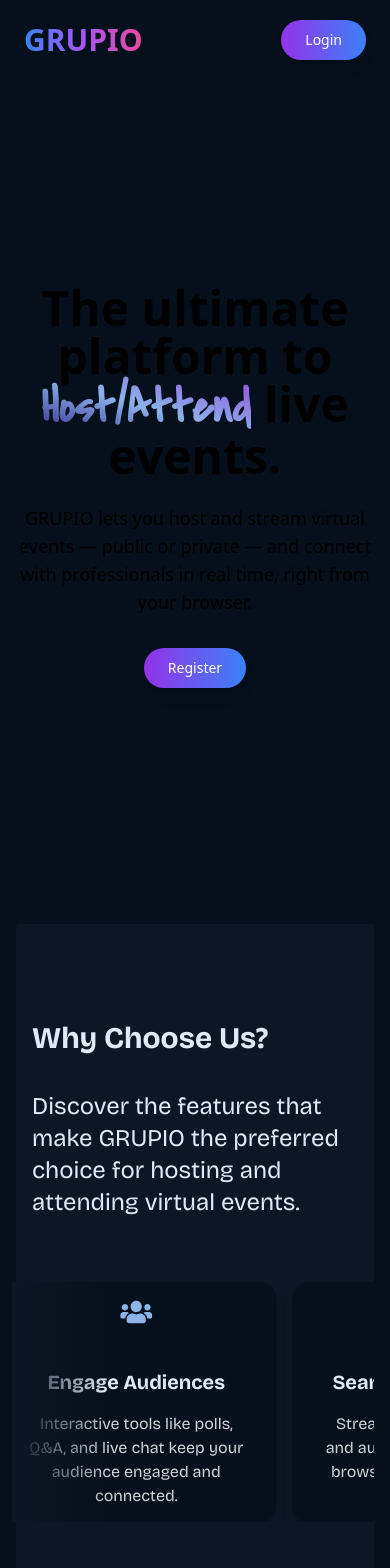
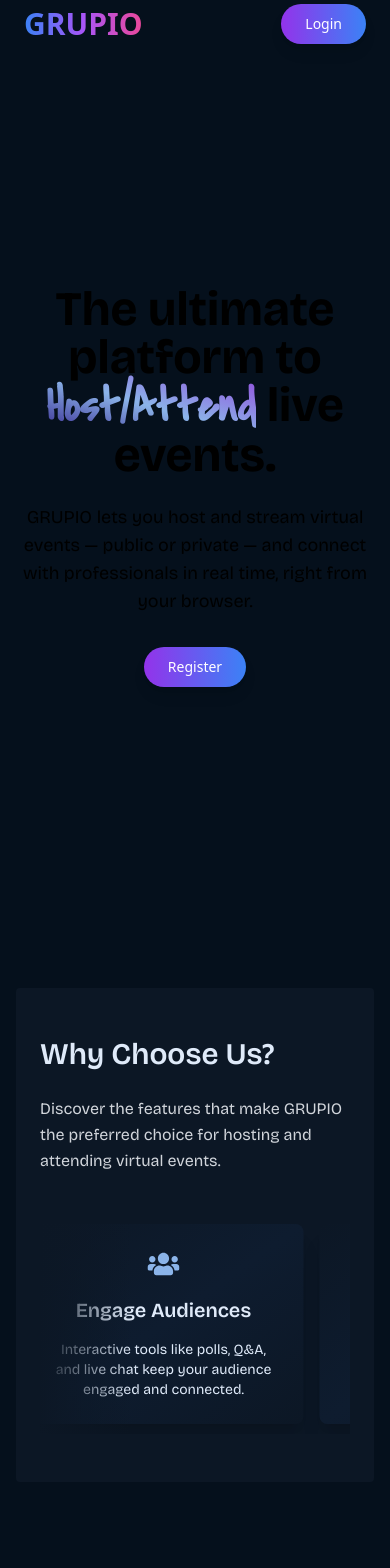
Before and after one commit to anant223/Eventopedia, a React (Vite) app: page / in a window 390 px wide. Shown: the top 1568 px of the page. Built offline with nearby package versions, Linux system fonts and the light colour scheme; a web font is replaced by a local one.

Commit message:
improve the feature section

```diff
--- a/src/components/Card/Card.jsx
+++ b/src/components/Card/Card.jsx
@@ -1,49 +1,19 @@
-import { StarIcon } from 'lucide-react'
+import { icons, StarIcon } from 'lucide-react'
 import React from 'react'
+import { FaRocket } from 'react-icons/fa';
 import { RiInstagramFill, RiLinkedinBoxFill, RiTwitterXFill } from 'react-icons/ri';
 import { Link } from 'react-router-dom';
 
-const Card = ({ img, name, number, numerOfEvents }) => {
+const Card = ({desc, img, title}) => {
   return (
-    <div className="rounded-xl border border-gray-700 shadow-lg bg-gray-700 flex flex-col overflow-hidden text-gray-200 font-roboto text-lg/3 p-2 h-48 w-full">
-      <div className="flex justify-center mb-4">
-        <div className="bg-white p-2 rounded-full">
-          <img
-            src="https://via.placeholder.com/100"
-            alt="Avatar"
-            className=" w-12 h-12 rounded-full object-cover"
-          />
-        </div>
-      </div>
-      <h2 className="text-xl/3 font-bold mb-4 text-white mx-auto">Shambhavi Mishra</h2>
-      <p className="text-sm text-gray-200 leading-relaxed mb-4 text-balance mx-auto">
-        Frontend Developer
-      </p>
-      <div className="flex justify-center gap-4">
-        <a
-          href="#"
-          className="bg-gray-200 p-2 rounded-full text-gray-500 hover:bg-gray-300 transition"
-          aria-label="Instagram"
-        >
-          <RiTwitterXFill />
-        </a>
-        <a
-          href="#"
-          className="bg-gray-200 p-2 rounded-full text-gray-500 hover:bg-gray-300 transition"
-          aria-label="Instagram"
-        >
-          <RiLinkedinBoxFill />
-        </a>
-        <a
-          href="#"
-          className="bg-gray-200 p-2 rounded-full text-gray-500 hover:bg-gray-300 transition"
-          aria-label="Instagram"
-        >
-          <RiInstagramFill />
-        </a>
-      </div>
+    <div className="bg-gradient-to-br from-[#0c1725] via-[#0e1c2f] to-[#0c1725] rounded-lg shadow-xl p-6 flex flex-col h-full justify-between items-center">
+      <div className="text-primary">{img}</div>
+      <h2 className="text-xl font-semibold mb-4">{title}</h2>
+      <p className="text-sm text-center">{desc}</p>
     </div>
   );
 };
 
+
+
 export default Card;
--- a/src/components/Features/Features.jsx
+++ b/src/components/Features/Features.jsx
@@ -1,6 +1,6 @@
 import React, { useRef, useState } from "react";
 import { motion } from "motion/react"
-import { Container } from "../index";
+import { Card, Container } from "../index";
 import {
   FaRocket,
   FaUsers,
@@ -15,8 +15,6 @@ import {
 const Features = () => {
   const containerRef = useRef(null);
   const contentRef = useRef(null);
-  const previousDuration = useRef(null);
-  const [duration, setD ] = useState()
   const [targetX, setTargetX] = useState(0);
 
   const features_list = [
@@ -68,59 +66,46 @@ const Features = () => {
 
 
   return (
-    <section id="features" className="text-text sm:pt-14 md:pt-16 lg:py-24 font-bricolage overflow-x-hidden ">
+    <section className=" text-text overflow-x-hidden font-bricolage py-16 sm:py-20 lg:py-24">
       <Container>
-        <div className="w-full rounded lg:flex lg:justify-between bg-[#0c1725] py-24 lg:px-12">
-          {/* Left Section */}
-          <motion.div
-            initial={{ opacity: 0, y: 40 }}
-            whileInView={{ opacity: 1, y: 0 }}
-            transition={{ duration: 0.8, delay: 0.2 }}
-            viewport={{ once: true }}
-            className="lg:w-1/2 lg:flex flex-col md:space-y-4 md:justify-center  px-4 lg:px-0"
-          >
-            <h2 className="text-3xl sm:text-3xl md:text-4xl lg:text-5xl font-bold font-bricolage leading-tight mb-4  lg:px-0">
+        <div className="w-full rounded bg-[#0c1725] flex flex-col lg:flex-row lg:justify-between lg:items-center lg:px-14 lg:py-24 px-6 py-12 gap-10">
+          <div className=" max-w-md lg:w-1/2">
+            <h2 className="text-3xl sm:text-4xl font-semibold mb-6 sm:mb-8">
               Why Choose Us?
             </h2>
-            <p
-              className="text-2xl sm:text-3xl md:text-4xl lg:text-3xl mt-8"
-            >
+            <p className="text-base sm:text-lg text-gray-300 leading-relaxed">
               Discover the features that make GRUPIO the preferred choice for
               hosting and attending virtual events.
             </p>
-          </motion.div>
-          {/* Right Section */}
-          <div
-            ref={containerRef}
-            className=" w-1/2 relative mt-16"
-          >
-            <div className="absolute -left-1 top-0 w-24 h-full bg-gradient-to-r from-[#0c1725] to-transparent z-10" />
-            <div className="inset-0 bg-[#0c1725]" style={{ clipPath: "inset(0 -100% 0 0)" }}>
+          </div>
+          <div ref={containerRef} className="w-1/2 relative">
+            <div className="absolute -left-1 top-0 h-full w-24 z-10 bg-gradient-to-r from-[#0c1725] to-transparent pointer-events-none" />
+            <div
+              className="inset-0 bg-[#0c1725]"
+              style={{ clipPath: "inset(0 -100% 0 0)" }}
+            >
               <motion.div
                 animate={{ x: targetX }}
-                transition={{ duration: 30,
-                repeatType:"loop",
-                repeat: Infinity, ease: "linear" }}
+                transition={{
+                  duration: 30,
+                  repeatType: "loop",
+                  repeat: Infinity,
+                  ease: "linear",
+                }}
                 className="flex items-center px-4 gap-4  shadow-gray-400  overflow-ellipsis translate-x-[56px]"
                 ref={contentRef}
               >
                 {features_list.map((feature, index) => (
-                  <motion.div
+                  <div
                     key={index}
-                    initial={{ opacity: 0, x: 40 }}
-                    whileInView={{ opacity: 1, x: 0 }}
-                    transition={{ duration: 0.4, delay: 0.1, ease: "easeOut" }}
-                    viewport={{ once: true }}
-                    className={` bg-background rounded-2xl lg:p-6 p-8 flex shadow-lg flex-col items-center justify-center w-full lg:min-w-[440px] min-w-[280px] h-[240px] sm:min-h-[340px] `}
+                    className="flex-shrink-0 w-[280px] md:w-[300px]"
                   >
-                    <div className="mb-6 text-4xl">{feature.icon}</div>
-                    <h3 className="text-xl sm:text-2xl font-bold mb-4 text-center">
-                      {feature.title}
-                    </h3>
-                    <p className="text-base sm:text-lg text-gray-300 text-center">
-                      {feature.description}
-                    </p>
-                  </motion.div>
+                    <Card
+                      img={feature.icon}
+                      title={feature.title}
+                      desc={feature.description}
+                    />
+                  </div>
                 ))}
               </motion.div>
             </div>
@@ -132,3 +117,30 @@ const Features = () => {
 };
 
 export default Features;
+
+// {/* <section className="text-text font-bricolage overflow-x-hidden">
+//       <div className="flex items-center justify-between m-[0px_auto] max-w-7xl px-4 h-full">
+//         <div className="w-full rounded lg:flex lg:justify-between bg-[#0c1725] py-24 lg:px-12">
+//           {/* Left Section */}
+//           <motion.div
+//             initial={{ opacity: 0, y: 40 }}
+//             whileInView={{ opacity: 1, y: 0 }}
+//             transition={{ duration: 0.8, delay: 0.2 }}
+//             viewport={{ once: true }}
+//             className="lg:w-1/2 lg:flex flex-col md:space-y-4 md:justify-center  px-4 lg:px-0"
+//           >
+//             <h2 className="text-3xl sm:text-3xl md:text-4xl lg:text-5xl font-bold font-bricolage leading-tight mb-4  lg:px-0">
+//               Why Choose Us?
+//             </h2>
+//             <p className="text-2xl sm:text-3xl md:text-4xl lg:text-3xl mt-8">
+//               Discover the features that make GRUPIO the preferred choice for
+//               hosting and attending virtual events.
+//             </p>
+//           </motion.div>
+//           {/* Right Section */}
+//           <div ref={containerRef} className=" w-1/2 relative mt-16">
+//
+//           </div>
+//         </div>
+//       </div>
+//     </section> */}
--- a/src/components/Header/Header.jsx
+++ b/src/components/Header/Header.jsx
@@ -1,6 +1,6 @@
 import React, { useEffect, useRef, useState } from "react";
 import { Link, useLocation, useNavigate } from "react-router-dom";
-import {BurgerMenu, Button, Logo } from "../index.js";
+import {BurgerMenu, Button, Container, Logo } from "../index.js";
 import { motion } from "framer-motion";
 import MobileNav from "./MobileNav.jsx";
 const Header = () => {
@@ -51,11 +51,12 @@ const Header = () => {
       }`}
       style={{ top: scrollDirPos }}
     >
+      <Container>
         <motion.nav
           initial={{ opacity: 0, y: 30 }}
           animate={{ opacity: 1, y: 0 }}
           transition={{ duration: 0.8, delay: 0.5 }}
-        className="flex items-center justify-between m-[0px_auto] max-w-7xl px-4 h-full"
+          className="flex items-center justify-between m-[0px_auto] h-full"
         >
           <div className="z-40">
             <Link to="/">
@@ -70,8 +71,8 @@ const Header = () => {
               />
             </div>
           )}
-
         </motion.nav>
+      </Container>
     </header>
   );
 };
--- a/src/components/HeroSection/HeroSection.jsx
+++ b/src/components/HeroSection/HeroSection.jsx
@@ -7,14 +7,14 @@ import {Button} from "../index.js"
 const HeroSection = () => {
   const navigate = useNavigate();
   return (
-    <section className="dark:text-text relative overflow-hidden h-dvh flex items-center justify-center">
+    <section className="dark:text-text relative overflow-hidden min-h-dvh flex items-center justify-center">
       <div className="max-w-7xl mx-auto px-4 sm:px-6 w-full md:px-10 lg:px-32">
         <div className=" max-w-3xl text-center mx-auto flex flex-col justify-center items-center">
           <motion.h1
             initial={{ opacity: 0, y: 30 }}
             animate={{ opacity: 1, y: 0 }}
             transition={{ duration: 0.6, delay: 0.2 }}
-            className="font-bold mb-6 text-5xl sm:text-6xl"
+            className="font-bold mb-6 text-5xl sm:text-6xl font-bricolage "
           >
             The <span>ultimate</span> <span>platform to </span>
             <span className="bg-gradient-to-tr from-secondary via-primary to-accent bg-clip-text text-transparent font-CS">
@@ -28,7 +28,7 @@ const HeroSection = () => {
             initial={{ opacity: 0, y: 30 }}
             animate={{ opacity: 1, y: 0 }}
             transition={{ duration: 0.6, delay: 0.4 }}
-            className="mb-8 text-lg sm:mb-8 dark:text-text max-w-2xl"
+            className="mb-8 font-bricolage  text-lg sm:mb-8 dark:text-text max-w-2xl"
           >
             GRUPIO lets you host and stream virtual events — public or private —
             and connect with professionals in real time, right from your
--- a/src/pages/Home.jsx
+++ b/src/pages/Home.jsx
@@ -5,7 +5,6 @@ import {
   HeroSection,
   HowItWork,
 } from "../components/index.js";
-import { Container } from "../components/index.js";
 
 const Home = () => {
   return (
```
Lines whose indentation alone changed are shown as unchanged.
